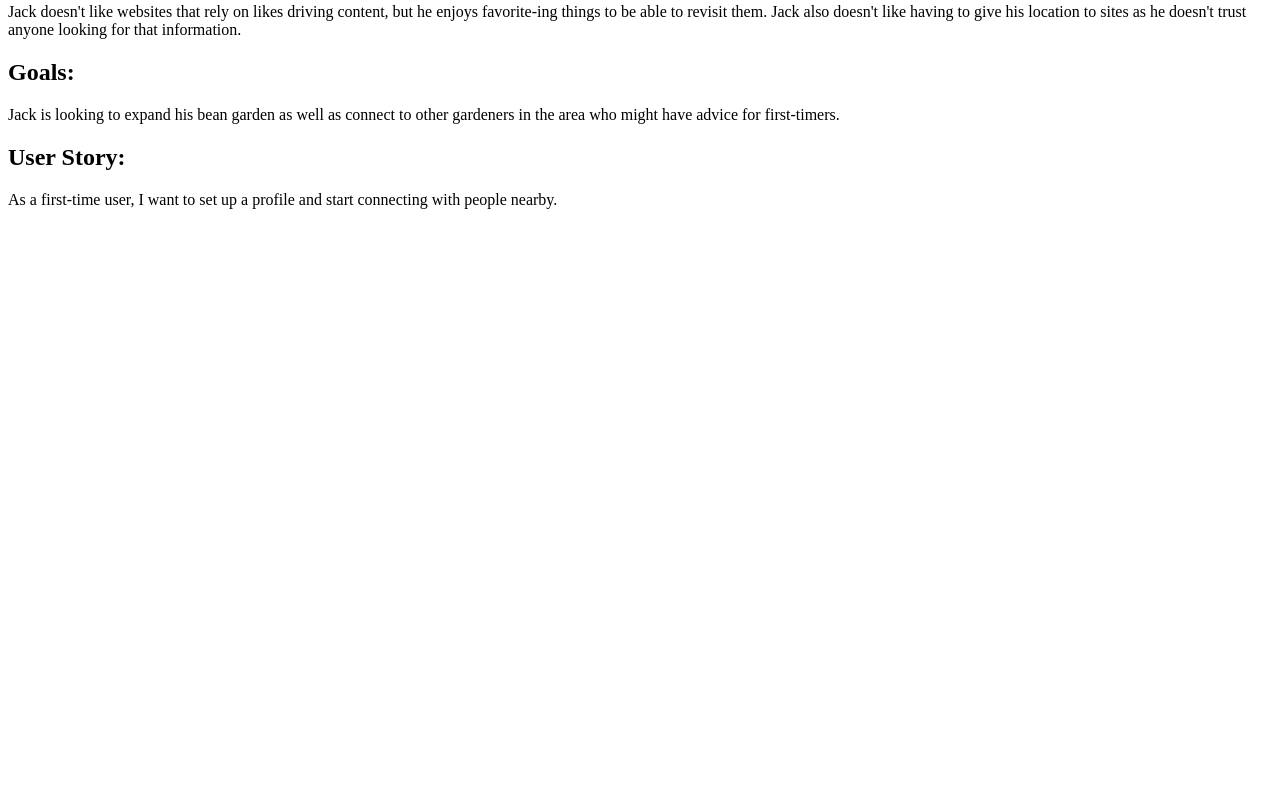
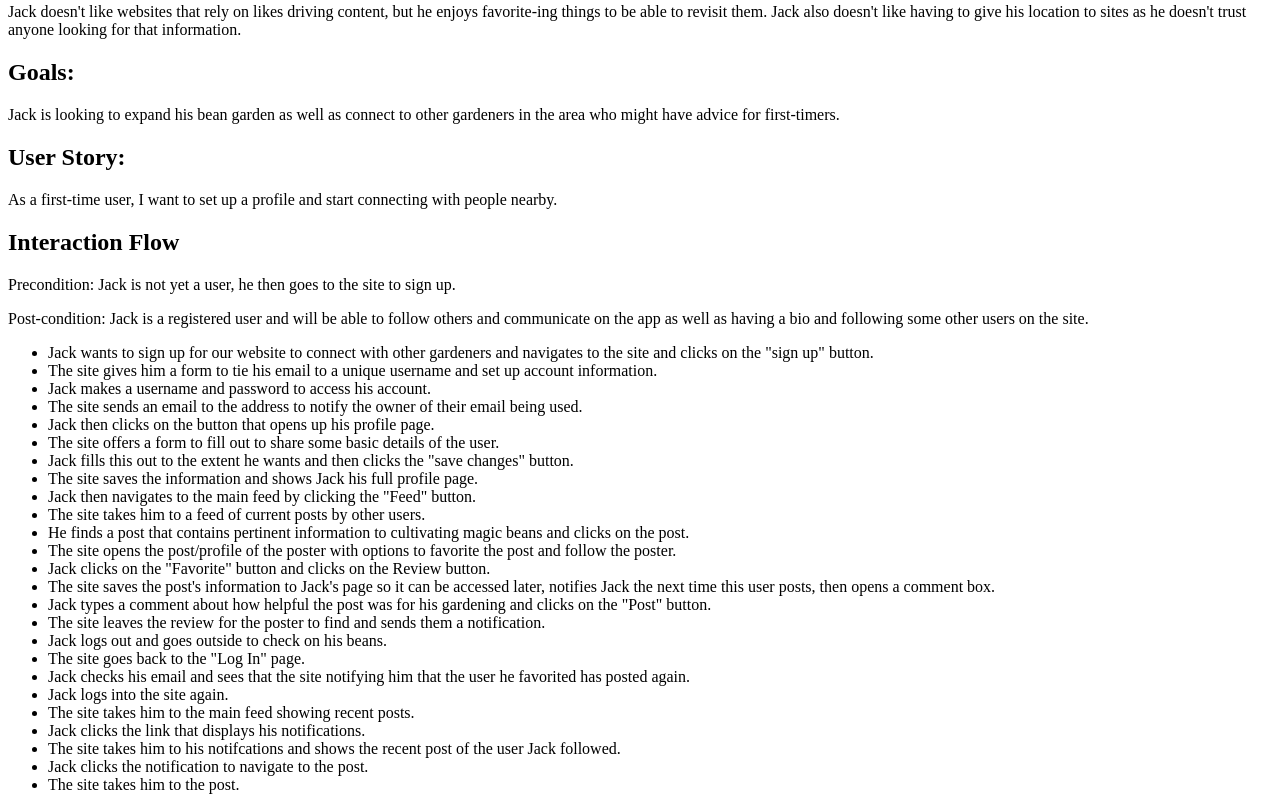
Before and after one commit to garden-connect/garden-connect, a plain HTML site: page jack-beanstalk.html in a window 1280 px wide. Shown: the part 396-1206 px from the top of the page. Before the commit the page ends 800 px from the top, so only its background shows below. Drawn offline with Linux system fonts and the light colour scheme.

Commit message:
Finished interaction flow before show nd tell with others.

```diff
--- a/jack-beanstalk.html
+++ b/jack-beanstalk.html
@@ -25,6 +25,38 @@
 <h2>User Story:</h2>
 <p> As a first-time user, I want to set up a profile and start connecting with people nearby.</p>
 
+<h2>Interaction Flow</h2>
+
+<p>Precondition: Jack is not yet a user, he then goes to the site to sign up.</p>
+<p>Post-condition: Jack is a registered user and will be able to follow others and communicate on the app as well as having a bio and following some other users on the site.</p>
+<ul>
+    <li>Jack wants to sign up for our website to connect with other gardeners and navigates to the site and clicks on the "sign up" button.</li>
+    <li>The site gives him a form to tie his email to a unique username and set up account information.</li>
+    <li>Jack makes a username and password to access his account.</li>
+    <li>The site sends an email to the address to notify the owner of their email being used.</li>
+    <li>Jack then clicks on the button that opens up his profile page.</li>
+    <li>The site offers a form to fill out to share some basic details of the user.</li>
+    <li>Jack fills this out to the extent he wants and then clicks the "save changes" button.</li>
+    <li>The site saves the information and shows Jack his full profile page.</li>
+    <li>Jack then navigates to the main feed by clicking the "Feed" button.</li>
+    <li>The site takes him to a feed of current posts by other users.</li>
+    <li>He finds a post that contains pertinent information to cultivating magic beans and clicks on the post.</li>
+    <li>The site opens the post/profile of the poster with options to favorite the post and follow the poster.</li>
+    <li>Jack clicks on the "Favorite" button and clicks on the Review button.</li>
+    <li>The site saves the post's information to Jack's page so it can be accessed later, notifies Jack the next time this user posts, then opens a comment box.</li>
+    <li>Jack types a comment about how helpful the post was for his gardening and clicks on the "Post" button.</li>
+    <li>The site leaves the review for the poster to find and sends them a notification.</li>
+    <li>Jack logs out and goes outside to check on his beans.</li>
+    <li>The site goes back to the "Log In" page.</li>
+    <li>Jack checks his email and sees that the site notifying him that the user he favorited has posted again.</li>
+    <li>Jack logs into the site again.</li>
+    <li>The site takes him to the main feed showing recent posts.</li>
+    <li>Jack clicks the link that displays his notifications.</li>
+    <li>The site takes him to his notifcations and shows the recent post of the user Jack followed.</li>
+    <li>Jack clicks the notification to navigate to the post.</li>
+    <li>The site takes him to the post.</li>
+</ul>
+
 </body>
 </html>
 
```
